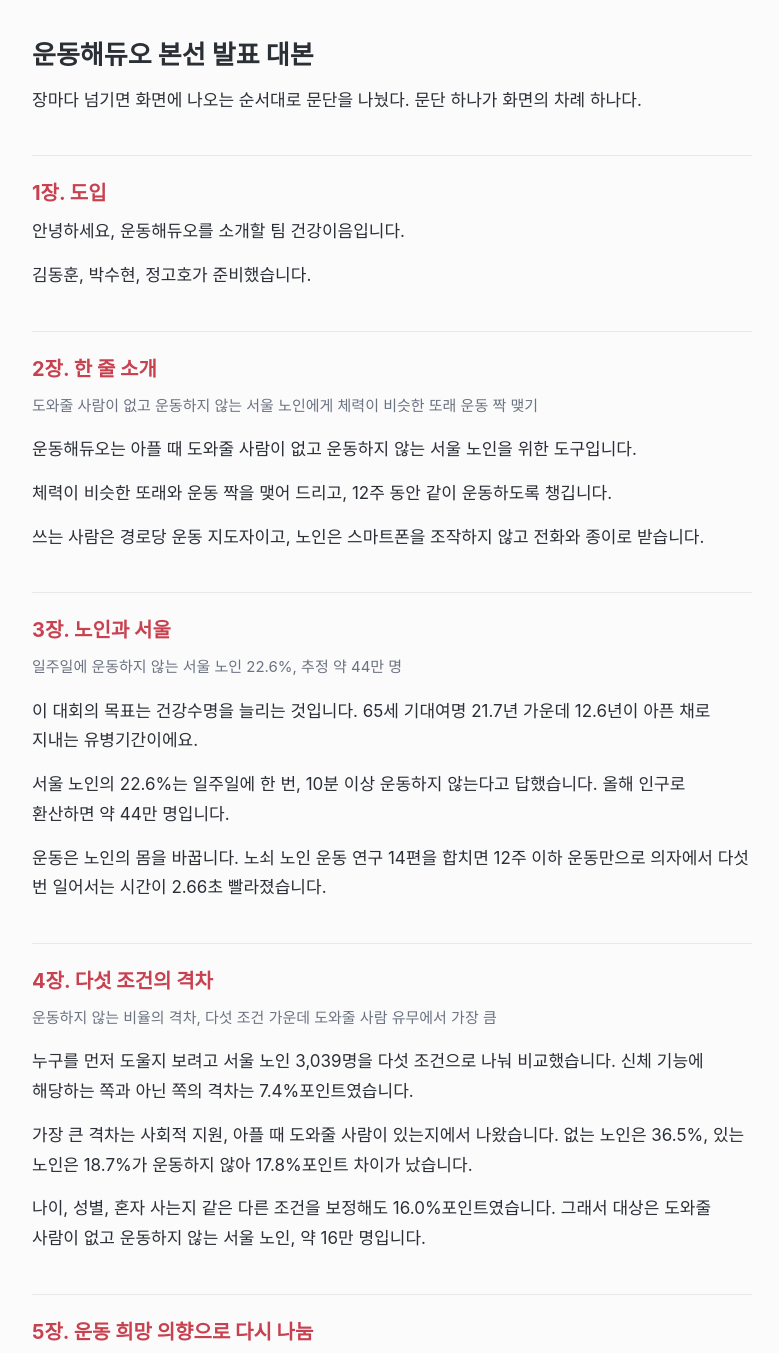
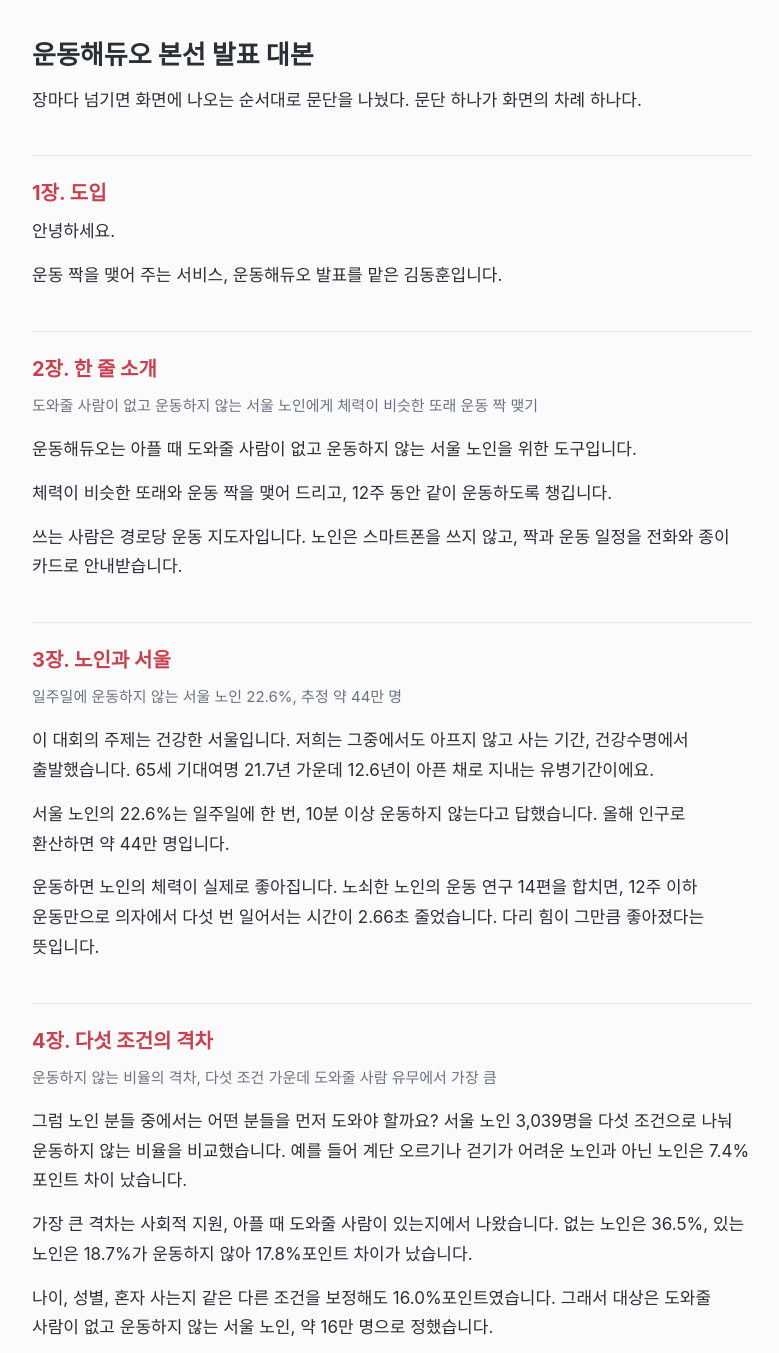
Before and after one commit to noru-0731/exercise-duo-deck, a plain HTML site: page script.html in a window 1280 px wide. Shown: the top 1353 px of the page, without its empty margins (248-1027 px from the left). Drawn offline with Linux system fonts and the light colour scheme; a web font is replaced by a local one.

Commit message:
대본 1~4장: 사용자 메모 반영(발표자 인사, 전화·종이로 받는 것, 대회 주제와 건강수명, 2.66초의 뜻, 신체 기능 예시, 대상 결정)
Co-Authored-By: Claude Opus 5.5 <noreply@anthropic.com>

```diff
--- a/script.html
+++ b/script.html
@@ -1,23 +1,23 @@
 <!doctype html><html lang="ko"><head><meta charset="utf-8"><meta name="viewport" content="width=device-width, initial-scale=1"><title>운동해듀오 발표 대본</title><style>@font-face{font-family:P;src:url(vendor/pretendard/PretendardVariable.woff2) format("woff2-variations");font-weight:45 920}body{margin:0;background:#FBFBFC;color:#2B2F36;font-family:P,-apple-system,sans-serif;word-break:keep-all;line-height:1.75}main{max-width:720px;margin:0 auto;padding:32px 20px 80px}h1{font-size:26px;margin:0 0 8px}h2{font-size:20px;margin:40px 0 6px;padding-top:20px;border-top:1.5px solid #E6E8EC;color:#C8414F}p{font-size:17px;margin:0 0 14px}p.hd{font-size:15px;color:#6B7280;margin-bottom:16px}</style></head><body><main><h1>운동해듀오 본선 발표 대본</h1>
 <p>장마다 넘기면 화면에 나오는 순서대로 문단을 나눴다. 문단 하나가 화면의 차례 하나다.</p>
 <h2>1장. 도입</h2>
-<p>안녕하세요, 운동해듀오를 소개할 팀 건강이음입니다.</p>
-<p>김동훈, 박수현, 정고호가 준비했습니다.</p>
+<p>안녕하세요.</p>
+<p>운동 짝을 맺어 주는 서비스, 운동해듀오 발표를 맡은 김동훈입니다.</p>
 <h2>2장. 한 줄 소개</h2>
 <p class="hd">도와줄 사람이 없고 운동하지 않는 서울 노인에게 체력이 비슷한 또래 운동 짝 맺기</p>
 <p>운동해듀오는 아플 때 도와줄 사람이 없고 운동하지 않는 서울 노인을 위한 도구입니다.</p>
 <p>체력이 비슷한 또래와 운동 짝을 맺어 드리고, 12주 동안 같이 운동하도록 챙깁니다.</p>
-<p>쓰는 사람은 경로당 운동 지도자이고, 노인은 스마트폰을 조작하지 않고 전화와 종이로 받습니다.</p>
+<p>쓰는 사람은 경로당 운동 지도자입니다. 노인은 스마트폰을 쓰지 않고, 짝과 운동 일정을 전화와 종이 카드로 안내받습니다.</p>
 <h2>3장. 노인과 서울</h2>
 <p class="hd">일주일에 운동하지 않는 서울 노인 22.6%, 추정 약 44만 명</p>
-<p>이 대회의 목표는 건강수명을 늘리는 것입니다. 65세 기대여명 21.7년 가운데 12.6년이 아픈 채로 지내는 유병기간이에요.</p>
+<p>이 대회의 주제는 건강한 서울입니다. 저희는 그중에서도 아프지 않고 사는 기간, 건강수명에서 출발했습니다. 65세 기대여명 21.7년 가운데 12.6년이 아픈 채로 지내는 유병기간이에요.</p>
 <p>서울 노인의 22.6%는 일주일에 한 번, 10분 이상 운동하지 않는다고 답했습니다. 올해 인구로 환산하면 약 44만 명입니다.</p>
-<p>운동은 노인의 몸을 바꿉니다. 노쇠 노인 운동 연구 14편을 합치면 12주 이하 운동만으로 의자에서 다섯 번 일어서는 시간이 2.66초 빨라졌습니다.</p>
+<p>운동하면 노인의 체력이 실제로 좋아집니다. 노쇠한 노인의 운동 연구 14편을 합치면, 12주 이하 운동만으로 의자에서 다섯 번 일어서는 시간이 2.66초 줄었습니다. 다리 힘이 그만큼 좋아졌다는 뜻입니다.</p>
 <h2>4장. 다섯 조건의 격차</h2>
 <p class="hd">운동하지 않는 비율의 격차, 다섯 조건 가운데 도와줄 사람 유무에서 가장 큼</p>
-<p>누구를 먼저 도울지 보려고 서울 노인 3,039명을 다섯 조건으로 나눠 비교했습니다. 신체 기능에 해당하는 쪽과 아닌 쪽의 격차는 7.4%포인트였습니다.</p>
+<p>그럼 노인 분들 중에서는 어떤 분들을 먼저 도와야 할까요? 서울 노인 3,039명을 다섯 조건으로 나눠 운동하지 않는 비율을 비교했습니다. 예를 들어 계단 오르기나 걷기가 어려운 노인과 아닌 노인은 7.4%포인트 차이 났습니다.</p>
 <p>가장 큰 격차는 사회적 지원, 아플 때 도와줄 사람이 있는지에서 나왔습니다. 없는 노인은 36.5%, 있는 노인은 18.7%가 운동하지 않아 17.8%포인트 차이가 났습니다.</p>
-<p>나이, 성별, 혼자 사는지 같은 다른 조건을 보정해도 16.0%포인트였습니다. 그래서 대상은 도와줄 사람이 없고 운동하지 않는 서울 노인, 약 16만 명입니다.</p>
+<p>나이, 성별, 혼자 사는지 같은 다른 조건을 보정해도 16.0%포인트였습니다. 그래서 대상은 도와줄 사람이 없고 운동하지 않는 서울 노인, 약 16만 명으로 정했습니다.</p>
 <h2>5장. 운동 희망 의향으로 다시 나눔</h2>
 <p class="hd">운동 희망 의향이 비슷한 노인끼리 나눠도 격차 지속</p>
 <p>운동할 마음의 차이인지도 확인했습니다. 운동 희망 의향이 비슷한 노인끼리 다시 나눠 봤습니다.</p>
@@ -70,4 +70,4 @@
 <p>혼자서는 시작하기 어려운 운동을 또래와 함께 이어 가게 하는 것. 건강수명을 늘리는 그 첫 12주를 등촌제3동에서 확인하겠습니다.</p>
 <h2>15장. 질문</h2>
 <p>들어 주셔서 감사합니다. 질문을 받겠습니다.</p>
-<p>공백을 뺀 글자 수는 모두 2,149자다. 1초에 5자로 읽으면 7분 10초다. 13장 시연은 영상 56초 동안 읽으므로, 영상을 넣은 전체 길이는 약 7분 30초다.</p></main></body></html>
+<p>공백을 뺀 글자 수는 모두 2,238자다. 1초에 5자로 읽으면 7분 28초다. 13장 시연은 영상 56초 동안 읽으므로, 영상을 넣은 전체 길이는 약 7분 48초다.</p></main></body></html>
```
Also changed, not shown: index.html (+7 -7 lines), 1 other file.
